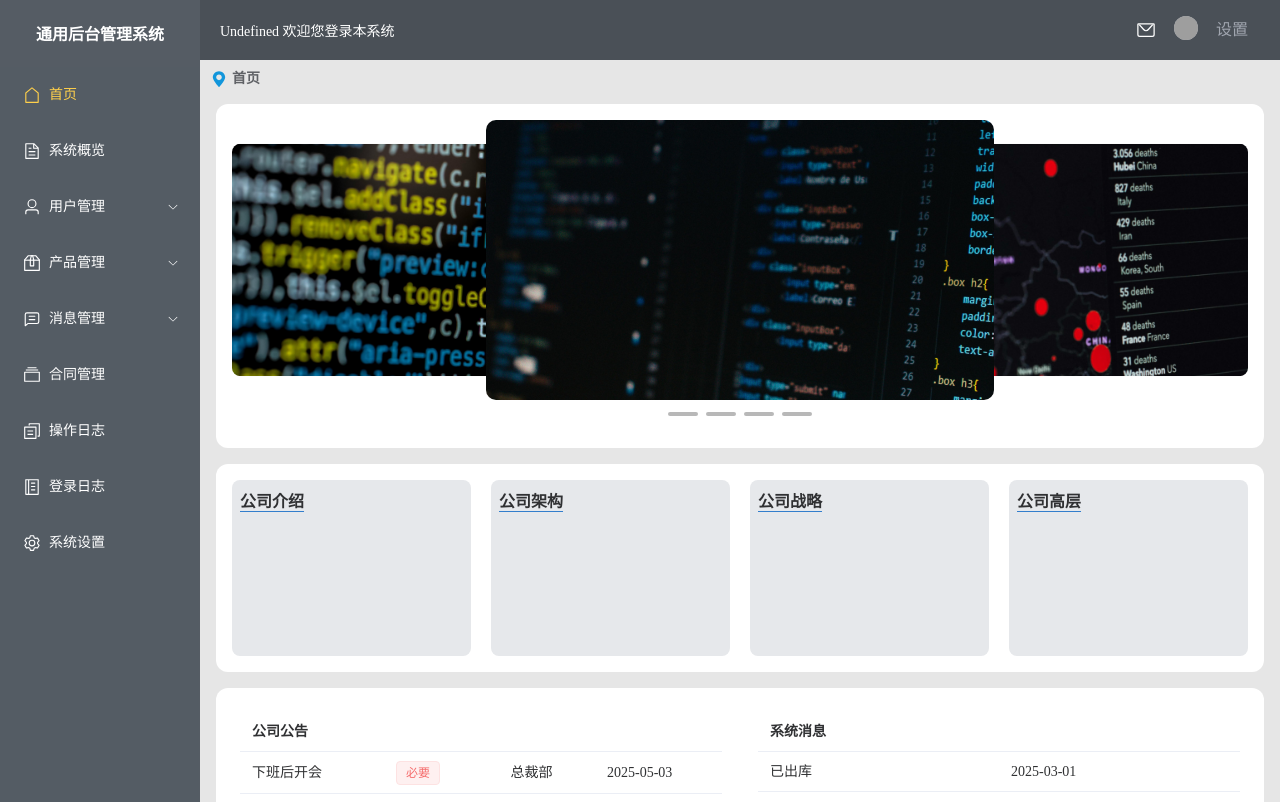
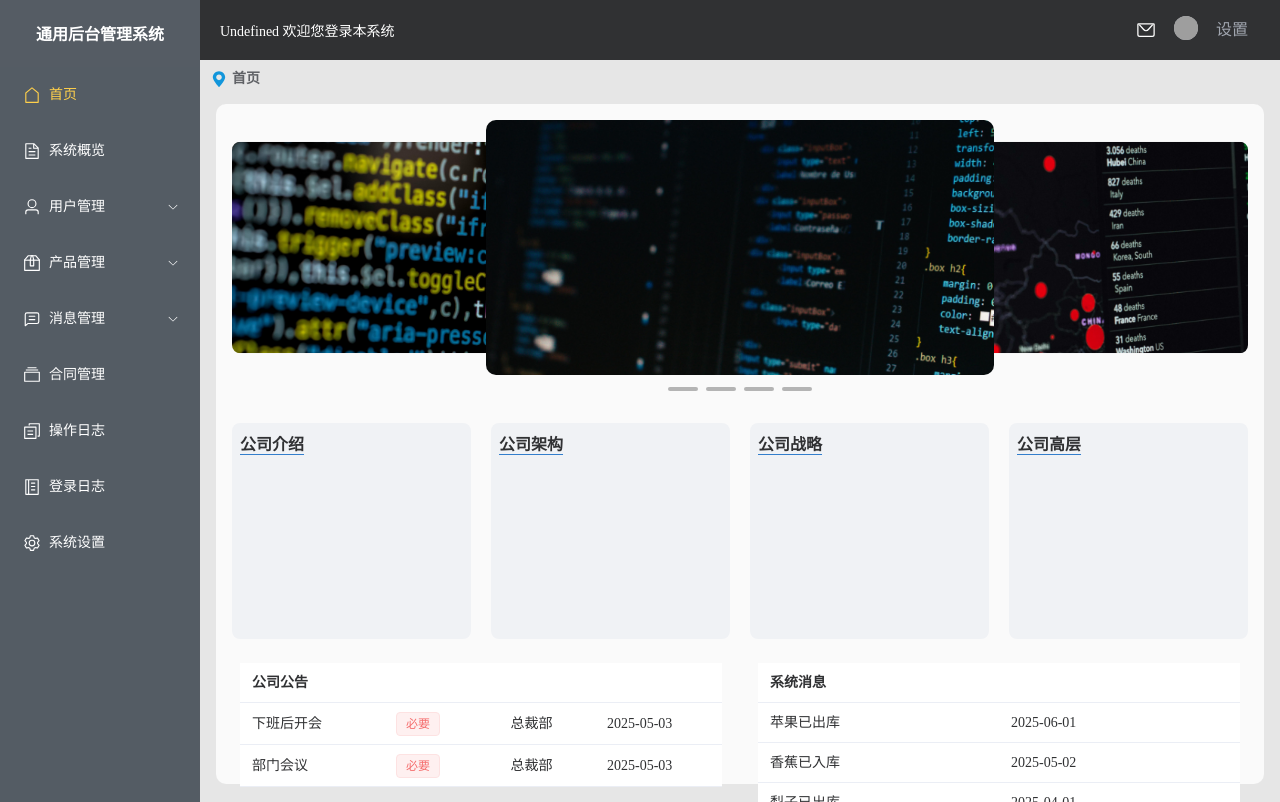
Before and after one commit to ys1112/vue3_ts_program, a Vue app: page /home in a window 1280 px wide. Built offline with nearby package versions, Linux system fonts and the light colour scheme; grey boxes are pictures that could not be loaded.

Commit message:
布局样式微调

```diff
--- a/src/assets/styles/common.scss
+++ b/src/assets/styles/common.scss
@@ -2,13 +2,10 @@
   box-sizing: border-box;
   height: calc(100vh - 120px);
   margin: 16px;
-  // padding: 24px;
-  // border-radius: 10px;
-  // background-color: #fff;
+  padding: 16px;
+  border-radius: 10px;
+  background-color: #FAFAFA;
   .common-content {
-    padding: 16px;
     margin-bottom: 16px;
-    border-radius: 12px;
-    background-color: #fff;
   }
 }
--- a/src/views/home/Home.vue
+++ b/src/views/home/Home.vue
@@ -3,7 +3,7 @@
     <!-- 轮播图 -->
     <div class="common-content">
       <div class="carousel-wrapper">
-        <el-carousel :interval="4000" indicator-position="outside" :autoplay="false" type="card" height="280px">
+        <el-carousel :interval="4000" indicator-position="outside" :autoplay="false" type="card" height="255px">
           <el-carousel-item v-for="item in carouselData" :key="item.id">
             <el-image class="carousel-img" :src="getImageUrl(item.url)" fit="cover" />
           </el-carousel-item>
@@ -63,7 +63,7 @@
         </el-col>
         <el-col :span="12">
           <div class="announced-wrapper">
-            <el-table :data="systemData" style="width: 100%" max-height="160">
+            <el-table :data="systemData" style="width: 100%" max-height="200">
               <el-table-column prop="title" label="系统消息" />
               <el-table-column prop="date" />
             </el-table>
@@ -116,28 +116,28 @@ const tableData = reactive([
 
 const systemData = reactive([
   {
-    title: '已出库',
-    date: '2025-03-01',
+    title: '苹果已出库',
+    date: '2025-06-01',
   },
   {
-    title: '已入库',
+    title: '香蕉已入库',
     date: '2025-05-02',
   },
   {
-    title: '已出库',
-    date: '2025-03-01',
+    title: '梨子已出库',
+    date: '2025-04-01',
   },
   {
-    title: '已入库',
-    date: '2025-05-02',
+    title: '芒果已入库',
+    date: '2025-03-02',
   },
   {
-    title: '已出库',
-    date: '2025-03-01',
+    title: '橙子已出库',
+    date: '2025-02-01',
   },
   {
-    title: '已入库',
-    date: '2025-05-02',
+    title: '橘子已入库',
+    date: '2025-01-02',
   },
 ])
 
@@ -153,10 +153,10 @@ const systemData = reactive([
 
 .layout-wrapper {
   .company-wrapper {
-    height: 160px;
+    height: 200px;
     padding: 8px;
     border-radius: 8px;
-    background-color: #E6E8EB;
+    background-color: #F0F2F5;
     cursor: pointer;
 
     .company-wrapper-title {
@@ -173,7 +173,7 @@ const systemData = reactive([
 }
 
 .announced-wrapper {
-  height: 160px;
+  height: 200px;
   padding: 8px;
   border-radius: 8px;
 }
--- a/src/views/menus/Menu.vue
+++ b/src/views/menus/Menu.vue
@@ -188,7 +188,7 @@ const LogOut = () => {
   display: flex;
   justify-content: space-between;
   align-items: center;
-  background-color: #4a5057;
+  background-color: #303133;
   color: #fff;
 
   .header-left {
--- a/src/views/setting/SysSetting.vue
+++ b/src/views/setting/SysSetting.vue
@@ -7,7 +7,7 @@
             <div class="account-info-content">
               <span class="account-info-item">用户头像：</span>
               <!-- 1.头像上传 -->
-              <el-upload class="avatar-uploader" action="http://127.0.0.1:3001/user/uploadAvatar"
+              <el-upload class="avatar-uploader" :action="`http://127.0.0.1:3001/user/uploadAvatar?id=${userInfo.id}`"
                 :show-file-list="false" :auto-upload="true" :on-success="handleAvatarSuccess"
                 :before-upload="beforeAvatarUpload">
                 <img v-if="userInfo.image_url" :src="userInfo.image_url" @error="handleImageError" class="avatar" />
@@ -131,6 +131,8 @@ const beforeAvatarUpload: UploadProps['beforeUpload'] = (rawFile) => {
     ElMessage.error('Avatar picture size can not exceed 2MB!')
     return false
   }
+  console.log(rawFile);
+
   return true
 }
 
--- a/src/views/system/System.vue
+++ b/src/views/system/System.vue
@@ -1,5 +1,7 @@
 <template>
-  <h1>System</h1>
+  <div class="common-wrapper">
+    <div class="common-content">System</div>
+  </div>
 </template>
 
 <script lang="ts" setup name="System">
--- a/src/views/user_manage/ProductManager.vue
+++ b/src/views/user_manage/ProductManager.vue
@@ -1,11 +1,11 @@
 <template>
-  <h1>ProductManager</h1>
+  <div class="common-wrapper">
+    <div class="common-content">ProductManager</div>
+  </div>
 </template>
 
 <script lang="ts" setup name="ProductManager">
 
 </script>
 
-<style lang="scss" scoped>
-
-</style>
+<style lang="scss" scoped></style>
```
